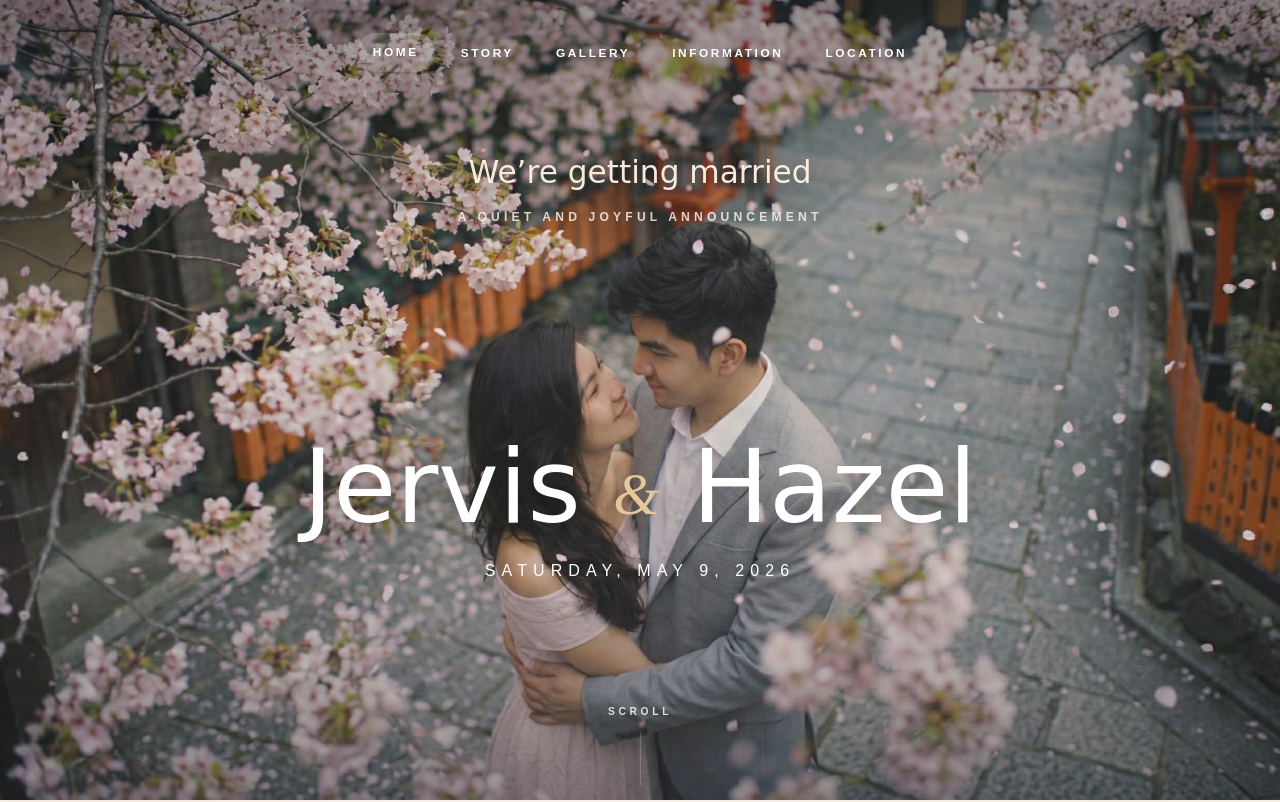
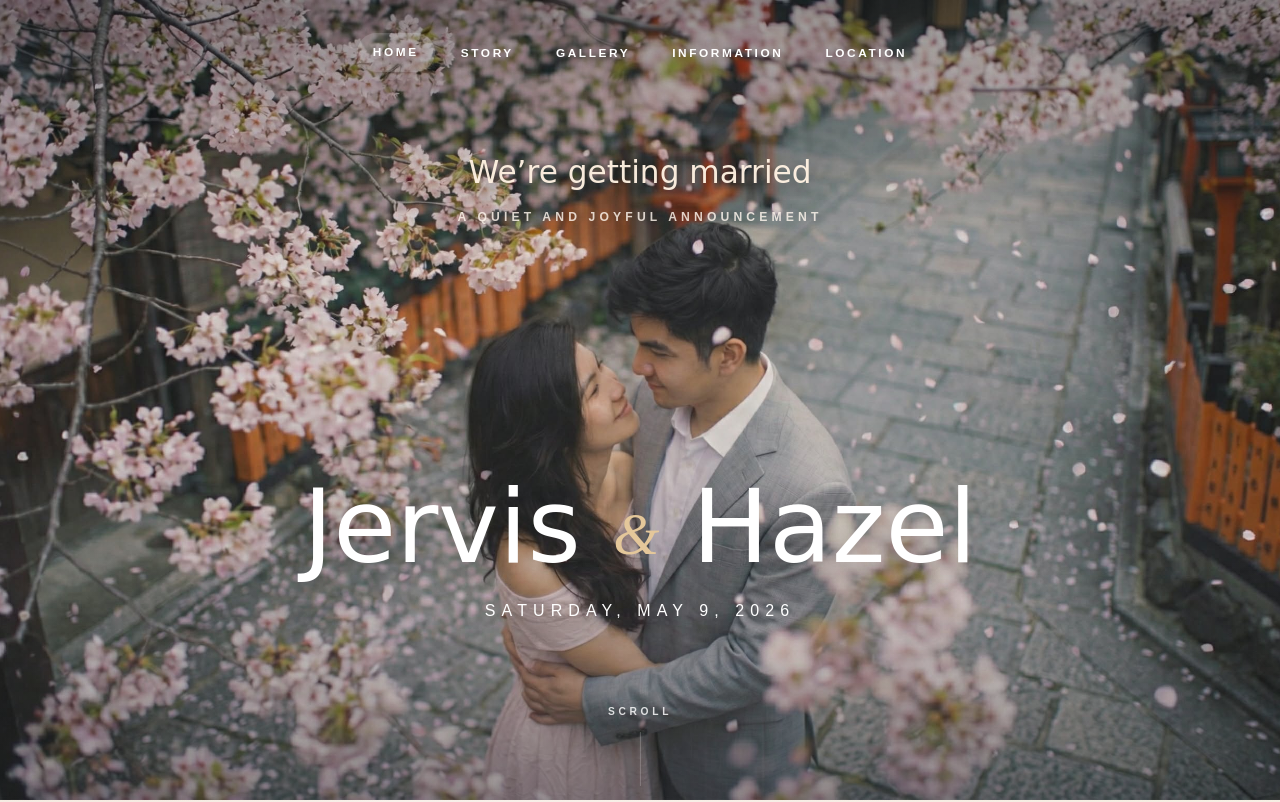
Before and after one commit to jervistuazon/jervisandhazel, a website: page index.html in a window 1280 px wide. Shown: the top 802 px of the page. Drawn offline with Linux system fonts and the light colour scheme; a web font is replaced by a local one.

Commit message:
Sync local updates: 2026-03-14 15:09:57

```diff
--- a/style.css
+++ b/style.css
@@ -358,7 +358,7 @@ img {
 
 .hero-main {
     margin-top: auto;
-    margin-bottom: 64px;
+    margin-bottom: 24px;
 }
 
 .hero-main::before {
```
